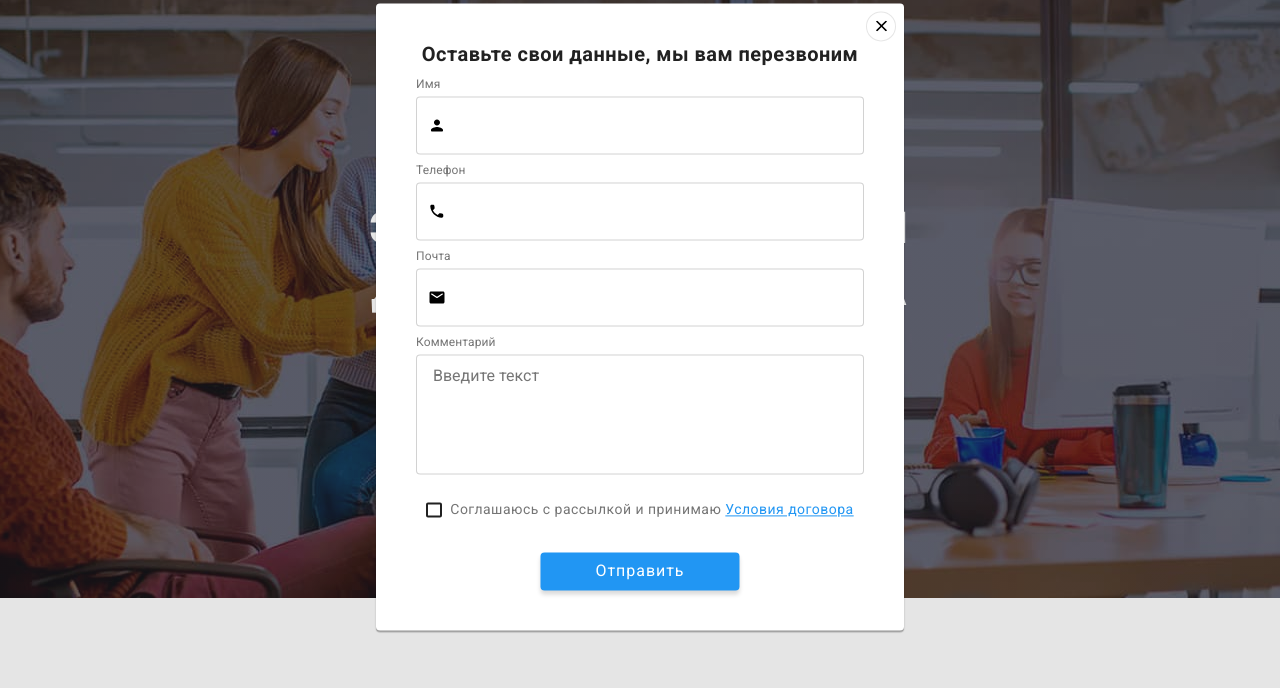
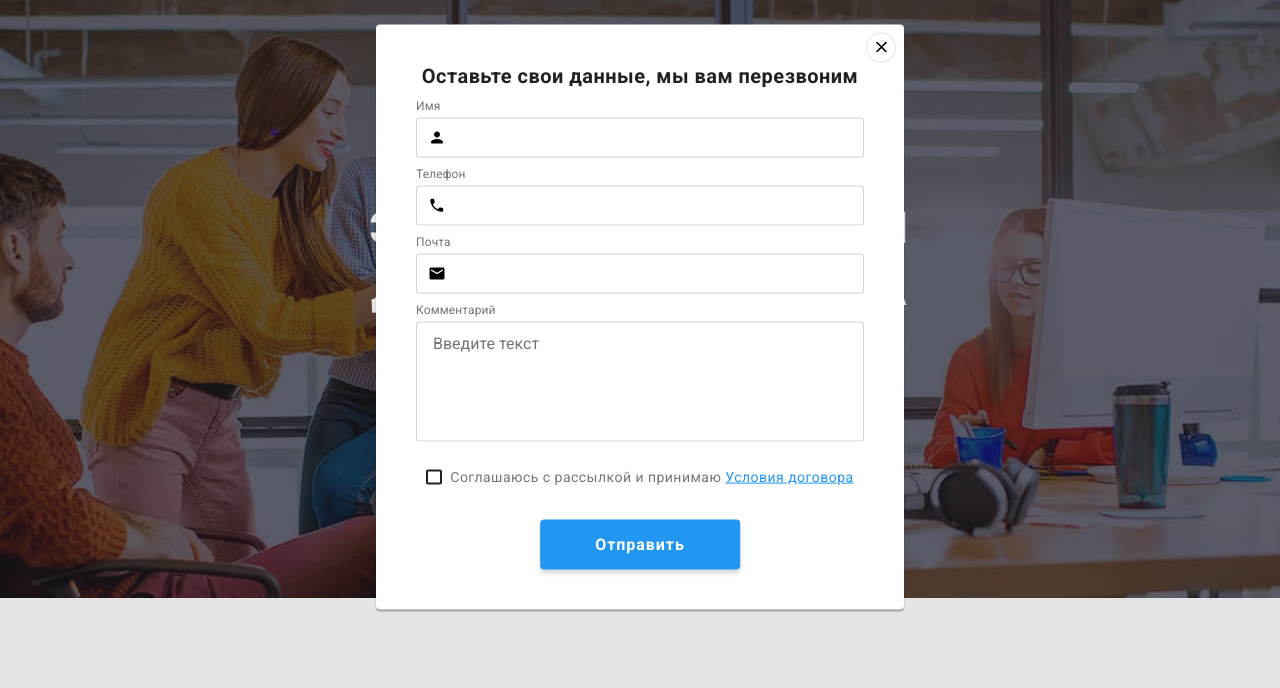
Before and after one commit to Dmitry-Shestakov/goit-markup-hw-06, a plain HTML site: page index.html in a window 1280 px wide. Both pictures are taken after a click on the button "Заказать услугу". Shown: the part 83-771 px from the top of the page. Drawn offline with nearby package versions, Linux system fonts and the light colour scheme.

Commit message:
Правки
правка высоты инпута, жирность и высота кнопки модальки.

```diff
--- a/css/styles.css
+++ b/css/styles.css
@@ -865,7 +865,7 @@ header {
 
 .modal-input {
   width: 100%;
-  height: 58px;
+  height: 40px;
   border: 1px solid rgba(33, 33, 33, 0.2);
   border-radius: 4px;
   padding-left: 42px;
@@ -969,6 +969,10 @@ label.modal-mailing {
   transform: translate(-50%) scale(1);
   align-items: center;
   text-align: center;
+  height: 50px;
+  font-weight: 700;
+  font-size: 16px;
+  line-height: 1.87;
   letter-spacing: 0.06em;
   padding: 10px 55px;
   color: #ffffff;
```
